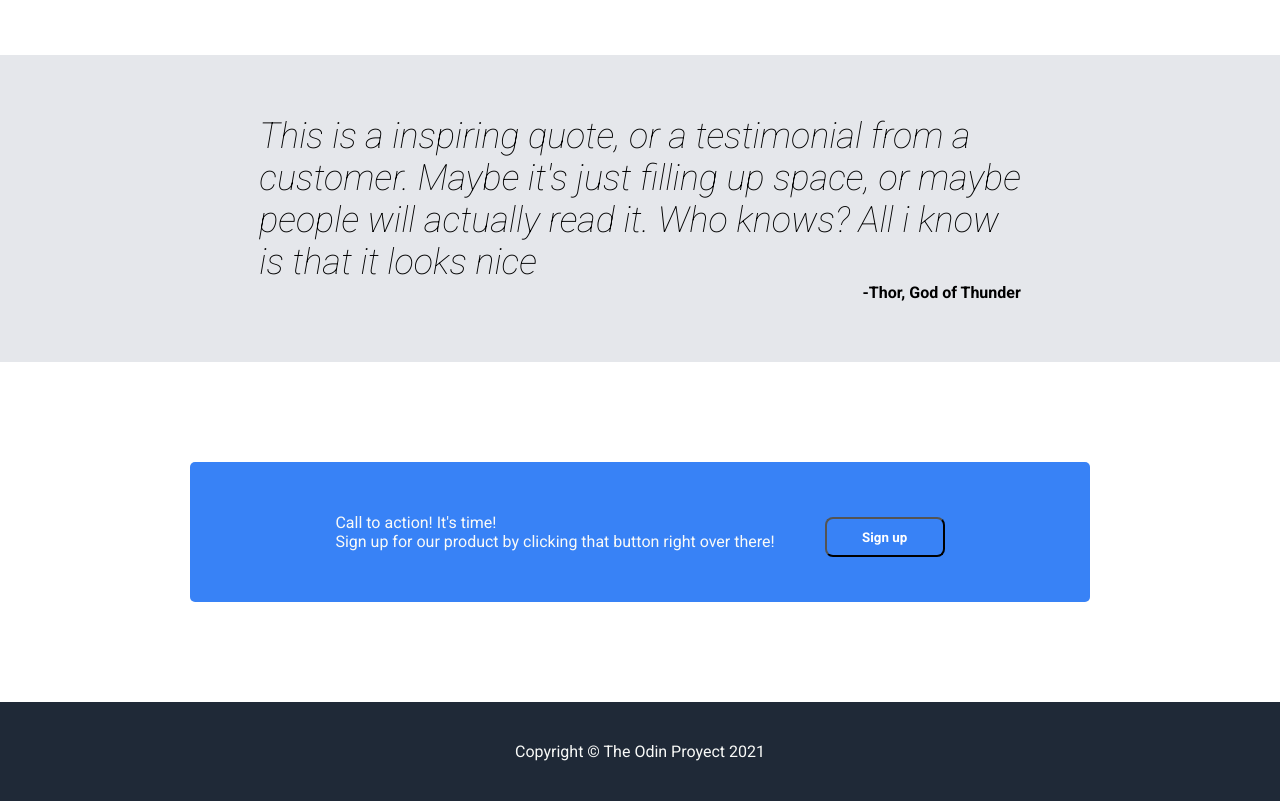
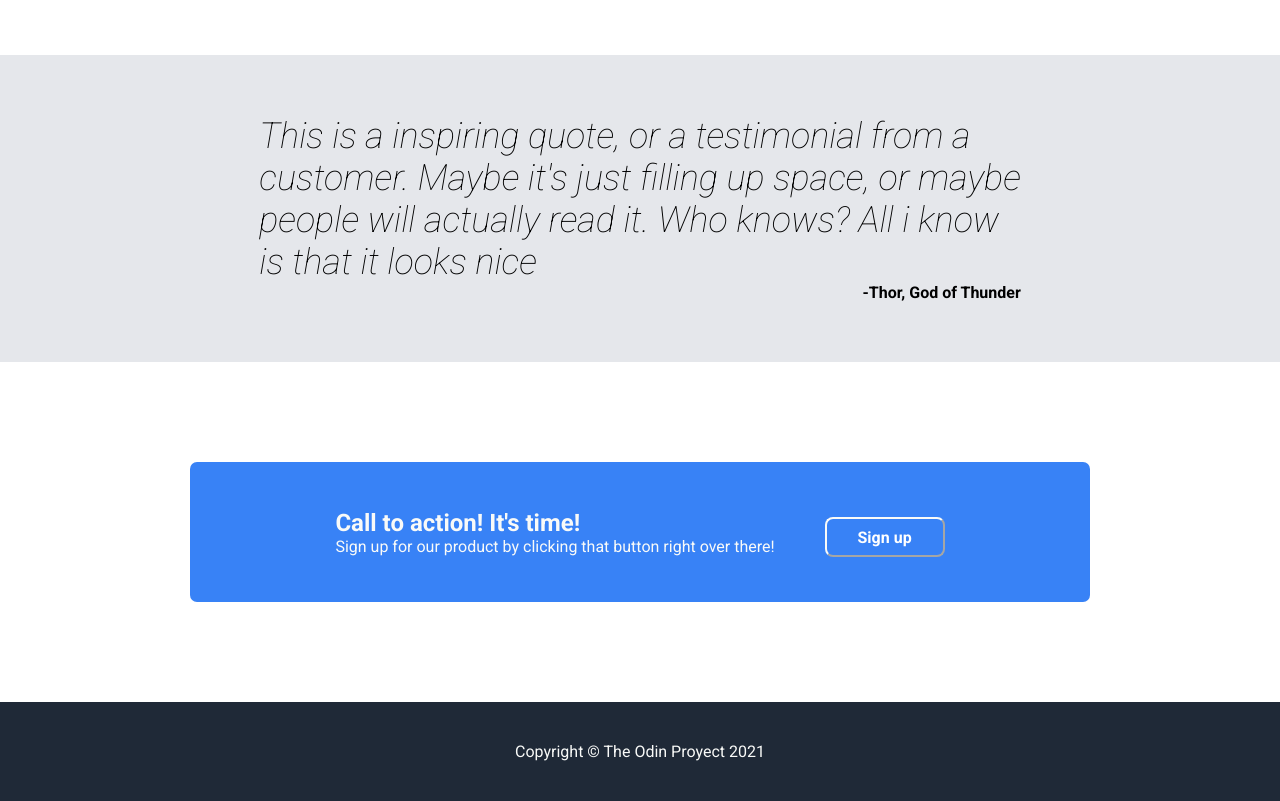
Before and after one commit to LucasMati/Landing-Page, a plain HTML site: page index.html in a window 1280 px wide. Shown: the part 900-1701 px from the top of the page. Drawn offline with Linux system fonts and the light colour scheme.

Commit message:
Finish landing page

```diff
--- a/index.html
+++ b/index.html
@@ -83,7 +83,7 @@
 
     <div class="action-container">
         <div class="text-container">
-            <div>Call to action! It's time!</div>
+            <div id="action-text">Call to action! It's time!</div>
             <div>Sign up for our product by clicking that button right over there!</div>
         </div>
         <button>Sign up</button>
--- a/styles.css
+++ b/styles.css
@@ -76,6 +76,7 @@ button{
     height: 40px;
     margin-top: 10px;
     font-weight: bold;
+    font-size: 16px;
 }
 header{
     display: flex;
@@ -178,7 +179,7 @@ justify-content: center;}
     margin: 100px auto;
     color: #F9FAF8;
     padding: 20px 50px;
-    border-radius: 5px;
+    border-radius: 7px;
     width: 800px;
     height: 100px;
     gap: 50px;
@@ -190,6 +191,13 @@ justify-content: center;}
     align-items: flex-start;
 }
 
+.action-container button{
+    border-color:#F9FAF8
+}
+#action-text{
+    font-size:  24px ;
+    font-weight: bolder;
+}
 footer{
     background-color: #1F2937;
     color: #F9FAF8;
```
Also changed, not shown: img.jpeg (added).
